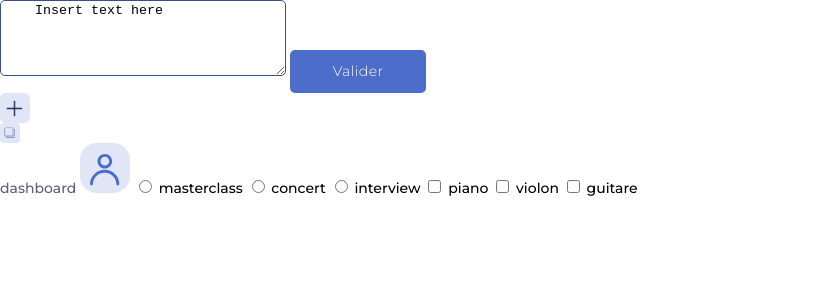
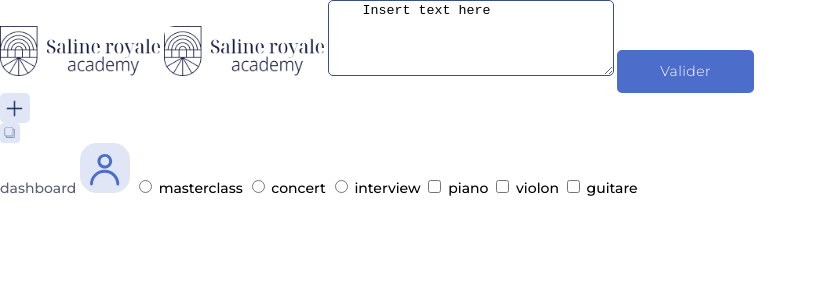
Before and after one commit to ValentinR01/final_project_W3, a SvelteKit app in the folder front/: page / in a window 1280 px wide. Shown: the top 300 px of the page, without its empty margins (0-817 px from the left). Built offline with nearby package versions, Linux system fonts and the light colour scheme.

Commit message:
add image atom

```diff
--- a/front/src/components/atoms/Image.svelte
+++ b/front/src/components/atoms/Image.svelte
@@ -0,0 +1,32 @@
+<script>
+  /**
+   * @type {string}
+  */
+  export let imageSrc = '';
+  export let imageAlt = 'image';
+  export let imageWidth = 'auto';
+  export let imageHeight = 'auto';
+
+  /**
+   * @type {boolean}
+  */
+  export let border = false;
+</script>
+
+<img
+  src={imageSrc}
+  alt={imageAlt}
+  class='image {border === true ? 'image--border' : ''}'
+  width={imageWidth}
+  height={imageHeight}
+/>
+
+<style>
+  .image{
+    object-fit: contain;
+  }
+
+  .image--border{
+    border-radius: var(--card-radius);
+  }
+</style>
--- a/front/src/routes/+page.svelte
+++ b/front/src/routes/+page.svelte
@@ -1,6 +1,8 @@
 <script lang="ts">
   /** @type {import('./$types').PageData} */
   import '../assets/css/global.css';
+  import Logo from '../assets/img/logo_color.png'
+
   import Button from '../components/atoms/Button.svelte';
   import Icon from '../components/atoms/Icon.svelte';
   import TextArea from "../components/atoms/Text-Area.svelte";
@@ -10,8 +12,23 @@
   import Checkbox from '../components/atoms/Checkbox.svelte';
   import Link from '../components/atoms/Link.svelte';
   import UserIcon from '../assets/icons/UserIcon.svelte';
+  import Image from '../components/atoms/Image.svelte';
+
   export let data;
 </script>
+
+<Image
+  imageSrc={Logo}
+  imageAlt="Saline Academie Logo"
+  imageWidth=160
+/>
+
+<Image
+  imageSrc={Logo}
+  imageAlt="Saline Academie Logo"
+  imageWidth=160
+  border
+/>
 
 <TextArea />
 <Button> Valider </Button>
```
